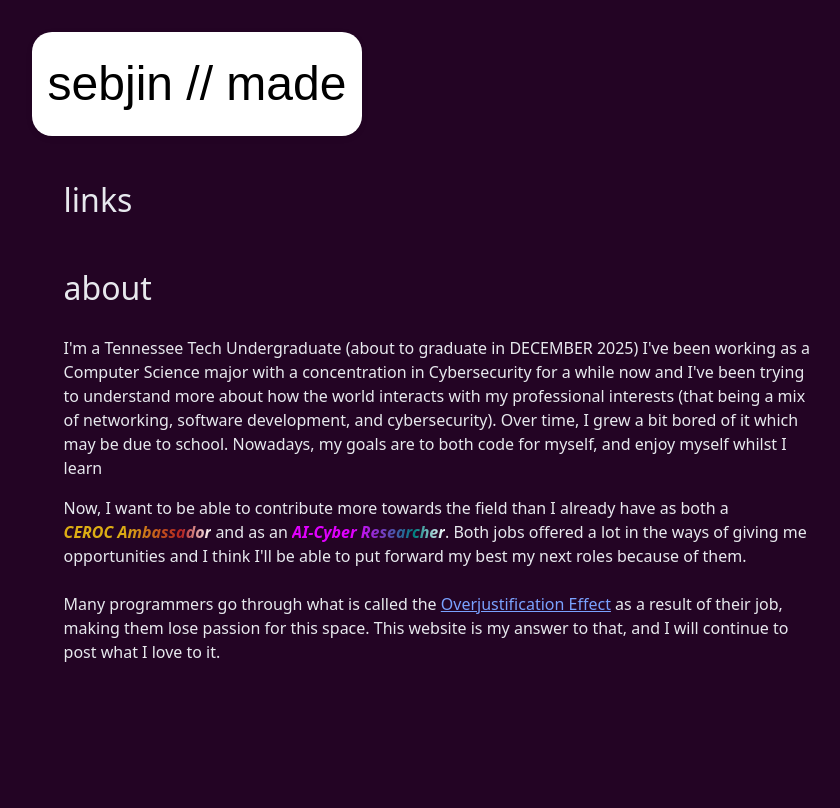
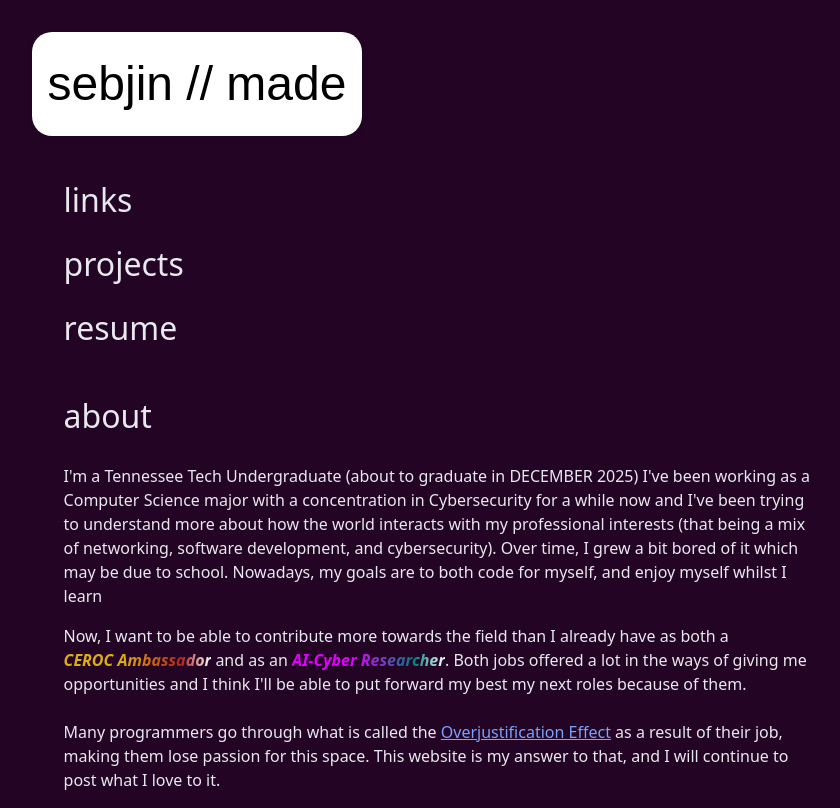
Before and after one commit to sebjinK/website, a website: page index.html in a window 1280 px wide. Shown: the whole page, without its empty margins (134-974 px from the left). Drawn offline with Linux system fonts and the light colour scheme.

Commit message:
init projects commit

```diff
--- a/index.html
+++ b/index.html
@@ -14,6 +14,18 @@
       <section id="contacts//links">
       <div class="contactsandlinks">
         <a class="link-btn" href="links/links.html">links</a>
+      </div>
+    </section>
+
+    <section id="projects">
+      <div class="projects">
+        <a class="link-btn" href="projects/projects.html">projects</a>
+      </div>
+    </section>
+
+    <section id="resume">
+      <div class="resume">
+        <a class="link-btn" href="resume.html">resume</a>
       </div>
     </section>
 
```
